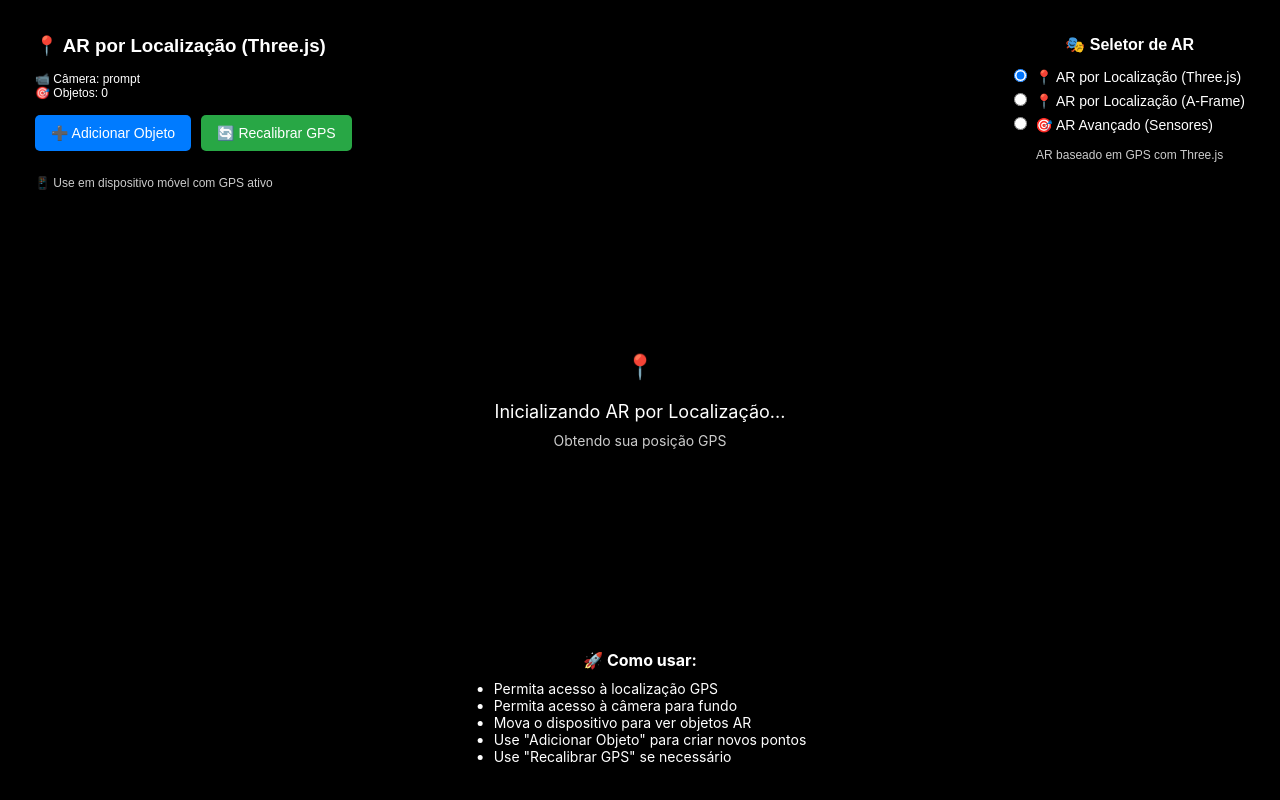
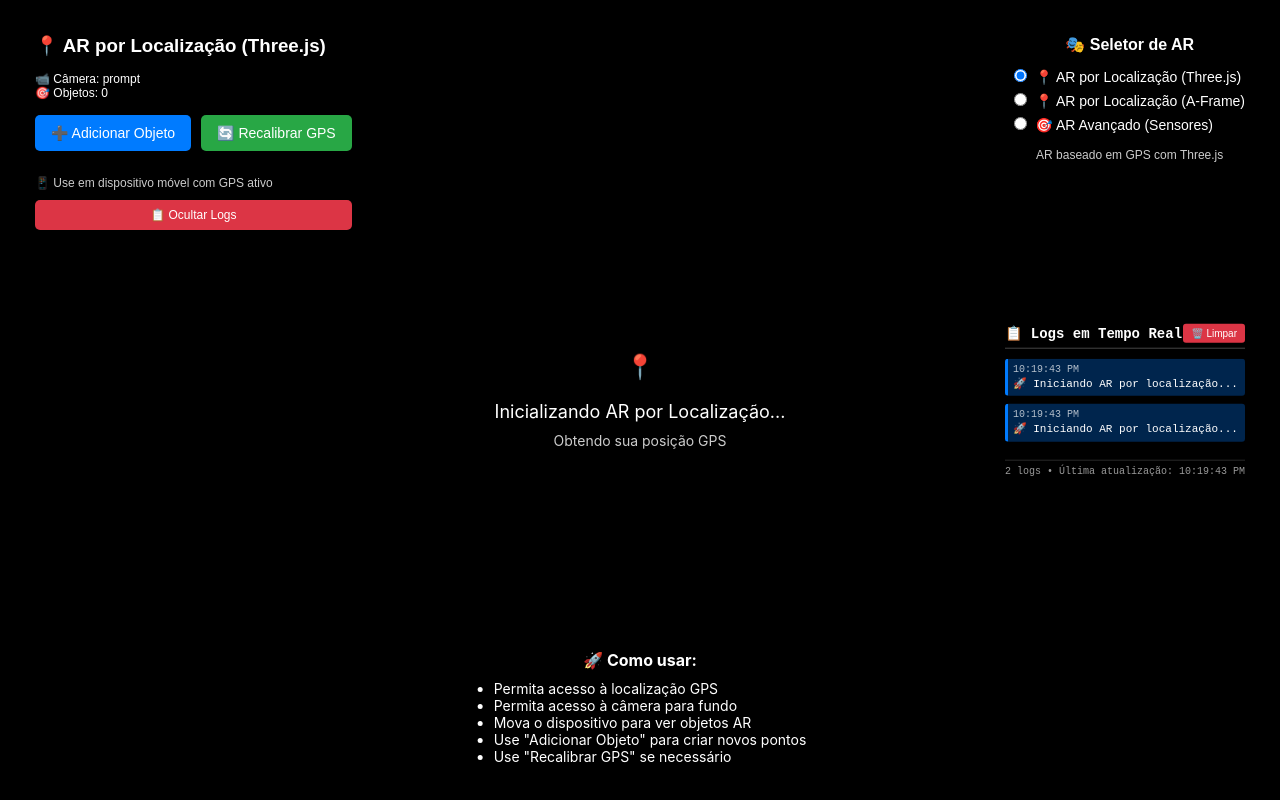
Before and after one commit to hericmr/camtest, a React (Create React App) app: page / in a window 1280 px wide. Built offline with nearby package versions, Linux system fonts and the light colour scheme; no server answers.

Commit message:
georeferenciamento

```diff
--- a/src/components/LocationBasedARThree.js
+++ b/src/components/LocationBasedARThree.js
@@ -16,6 +16,8 @@ const LocationBasedARThree = () => {
   const [cameraPermission, setCameraPermission] = useState('prompt');
   const [gpsAccuracy, setGpsAccuracy] = useState(null);
   const [nearestObject, setNearestObject] = useState(null);
+  const [logs, setLogs] = useState([]);
+  const [showLogs, setShowLogs] = useState(true);
 
   // Configurações de localização (usa configurações globais se disponíveis)
   const config = useMemo(() => {
@@ -82,6 +84,7 @@ const LocationBasedARThree = () => {
       setUserLocation({ latitude, longitude });
       setGpsAccuracy(accuracy);
 
+      addLog(`📍 GPS obtido: ${latitude.toFixed(6)}, ${longitude.toFixed(6)} (precisão: ${accuracy.toFixed(1)}m)`, 'success');
       console.log('Localização obtida:', { latitude, longitude, accuracy });
       return { latitude, longitude, accuracy };
     } catch (err) {
@@ -219,7 +222,9 @@ const LocationBasedARThree = () => {
       // Verifica se o objeto deve ser visível
       const maxDistance = window.LOCATION_AR_CONFIG?.location?.maxDistanceForVisibility || 10000;
       if (window.LOCATION_AR_UTILS?.shouldShowObject && !window.LOCATION_AR_UTILS.shouldShowObject(distance, maxDistance)) {
-        console.log(`Objeto ${obj.name} muito distante (${window.LOCATION_AR_UTILS.formatDistance(distance)}), não será mostrado`);
+        const distanceFormatted = window.LOCATION_AR_UTILS.formatDistance(distance);
+        addLog(`🚫 ${obj.name} muito distante (${distanceFormatted}), ocultado`, 'warning');
+        console.log(`Objeto ${obj.name} muito distante (${distanceFormatted}), não será mostrado`);
         return; // Pula este objeto
       }
 
@@ -309,6 +314,16 @@ const LocationBasedARThree = () => {
         distance,
         finalScale
       });
+
+      // Log de criação do objeto
+      const distanceFormatted = window.LOCATION_AR_UTILS?.formatDistance ?
+        window.LOCATION_AR_UTILS.formatDistance(distance) : `${distance.toFixed(0)}m`;
+
+      if (finalScale !== obj.scale) {
+        addLog(`🎯 ${obj.name} criado: ${distanceFormatted} (escala: ${finalScale.toFixed(2)}x)`, 'info');
+      } else {
+        addLog(`🎯 ${obj.name} criado: ${distanceFormatted}`, 'success');
+      }
     });
 
     setArObjects(objects);
@@ -356,30 +371,41 @@ const LocationBasedARThree = () => {
     try {
       setIsLoading(true);
       setError('');
+      addLog('🚀 Iniciando AR por localização...', 'info');
 
       // Obtém localização do usuário
       const location = await requestLocationPermission();
 
       // Inicializa Three.js
+      addLog('🎨 Inicializando renderização 3D...', 'info');
       const threeOk = initializeThreeJS();
       if (!threeOk) {
         throw new Error('Falha ao inicializar renderização 3D');
       }
+      addLog('✅ Renderização 3D inicializada', 'success');
 
       // Tenta inicializar a câmera (opcional)
       try {
+        addLog('📹 Inicializando câmera...', 'info');
         await initializeCamera();
+        addLog('✅ Câmera inicializada', 'success');
       } catch (cameraErr) {
+        addLog('⚠️ Câmera não disponível, continuando sem câmera', 'warning');
         console.warn('Câmera não disponível, continuando sem câmera:', cameraErr);
       }
 
       // Cria objetos AR
+      addLog('🎯 Criando objetos AR...', 'info');
       createARObjects(location);
 
       // Inicia o loop de renderização
+      addLog('🔄 Iniciando loop de renderização...', 'info');
       renderLoop();
 
+      addLog('🎉 AR por localização inicializado com sucesso!', 'success');
+
     } catch (err) {
+      addLog(`❌ Erro na inicialização: ${err.message}`, 'error');
       console.error('Erro ao inicializar AR:', err);
       setError(`Erro ao inicializar AR: ${err.message}`);
     } finally {
@@ -478,11 +504,36 @@ const LocationBasedARThree = () => {
     };
 
     setArObjects(prev => [...prev, updatedObject]);
+
+    // Log do novo objeto criado
+    const distanceFormatted = window.LOCATION_AR_UTILS?.formatDistance ?
+      window.LOCATION_AR_UTILS.formatDistance(updatedObject.distance) : `${updatedObject.distance.toFixed(0)}m`;
+    addLog(`➕ Novo objeto criado: ${distanceFormatted}`, 'success');
+  };
+
+  // Função para adicionar logs visíveis
+  const addLog = (message, type = 'info') => {
+    const timestamp = new Date().toLocaleTimeString();
+    const logEntry = {
+      id: Date.now(),
+      message,
+      type,
+      timestamp
+    };
+
+    setLogs(prev => {
+      const newLogs = [logEntry, ...prev.slice(0, 9)]; // Mantém apenas os últimos 10 logs
+      return newLogs;
+    });
+
+    // Também loga no console para debug
+    console.log(`[${timestamp}] ${message}`);
   };
 
   // Função para recalibrar localização
   const recalibrateLocation = async () => {
     setIsLoading(true);
+    addLog('🔄 Recalibrando localização GPS...', 'info');
     await initializeLocationAR();
   };
 
@@ -699,6 +750,24 @@ const LocationBasedARThree = () => {
         <p style={{ margin: '15px 0 0 0', fontSize: '12px', opacity: 0.8 }}>
           📱 Use em dispositivo móvel com GPS ativo
         </p>
+
+        {/* Botão para mostrar/ocultar logs */}
+        <button
+          onClick={() => setShowLogs(!showLogs)}
+          style={{
+            background: showLogs ? '#dc3545' : '#28a745',
+            color: 'white',
+            border: 'none',
+            padding: '8px 12px',
+            borderRadius: '5px',
+            cursor: 'pointer',
+            fontSize: '12px',
+            marginTop: '10px',
+            width: '100%'
+          }}
+        >
+          {showLogs ? '📋 Ocultar Logs' : '📋 Mostrar Logs'}
+        </button>
       </div>
 
       {/* Instruções */}
@@ -729,6 +798,96 @@ const LocationBasedARThree = () => {
           <li>Use "Recalibrar GPS" se necessário</li>
         </ul>
       </div>
+
+      {/* Logs visíveis na tela */}
+      {showLogs && logs.length > 0 && (
+        <div style={{
+          position: 'absolute',
+          top: '50%',
+          right: '20px',
+          transform: 'translateY(-50%)',
+          zIndex: 1000,
+          background: 'rgba(0,0,0,0.9)',
+          color: 'white',
+          padding: '15px',
+          borderRadius: '8px',
+          fontFamily: 'monospace',
+          fontSize: '12px',
+          maxWidth: '300px',
+          maxHeight: '60vh',
+          overflowY: 'auto'
+        }}>
+          <div style={{
+            display: 'flex',
+            justifyContent: 'space-between',
+            alignItems: 'center',
+            marginBottom: '10px',
+            borderBottom: '1px solid #444',
+            paddingBottom: '5px'
+          }}>
+            <h4 style={{ margin: 0, fontSize: '14px' }}>📋 Logs em Tempo Real</h4>
+            <button
+              onClick={() => setLogs([])}
+              style={{
+                background: '#dc3545',
+                color: 'white',
+                border: 'none',
+                padding: '4px 8px',
+                borderRadius: '3px',
+                cursor: 'pointer',
+                fontSize: '10px'
+              }}
+            >
+              🗑️ Limpar
+            </button>
+          </div>
+
+          <div style={{ maxHeight: '50vh', overflowY: 'auto' }}>
+            {logs.map(log => (
+              <div
+                key={log.id}
+                style={{
+                  marginBottom: '8px',
+                  padding: '5px',
+                  borderRadius: '3px',
+                  background: log.type === 'error' ? 'rgba(220, 53, 69, 0.3)' :
+                             log.type === 'warning' ? 'rgba(255, 193, 7, 0.3)' :
+                             log.type === 'success' ? 'rgba(40, 167, 69, 0.3)' :
+                             'rgba(0, 123, 255, 0.3)',
+                  borderLeft: `3px solid ${
+                    log.type === 'error' ? '#dc3545' :
+                    log.type === 'warning' ? '#ffc107' :
+                    log.type === 'success' ? '#28a745' :
+                    '#007bff'
+                  }`
+                }}
+              >
+                <div style={{
+                  fontSize: '10px',
+                  opacity: 0.7,
+                  marginBottom: '2px'
+                }}>
+                  {log.timestamp}
+                </div>
+                <div style={{ fontSize: '11px', lineHeight: '1.3' }}>
+                  {log.message}
+                </div>
+              </div>
+            ))}
+          </div>
+
+          <div style={{
+            fontSize: '10px',
+            opacity: 0.6,
+            textAlign: 'center',
+            marginTop: '10px',
+            paddingTop: '5px',
+            borderTop: '1px solid #444'
+          }}>
+            {logs.length} logs • Última atualização: {logs[0]?.timestamp}
+          </div>
+        </div>
+      )}
     </div>
   );
 };
```
Also changed, not shown: 2 other files (tests, documents, lock files or other folders).
